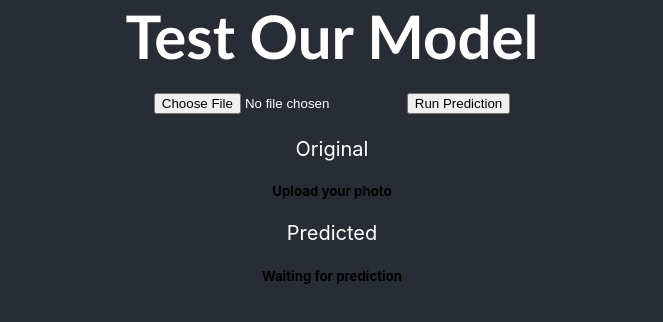
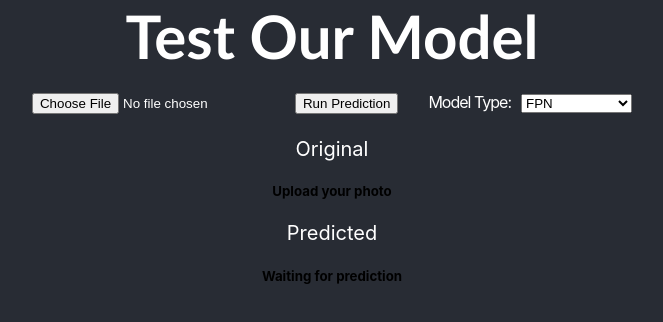
Before and after one commit to rtx-abir/City-streets-Image-segmentation, a React (Create React App) app in the folder frontend/: page / in a window 1280 px wide. Shown: the top 322 px of the page, without its empty margins (308-971 px from the left). Built offline with nearby package versions, Linux system fonts and the light colour scheme.

Commit message:
dropdown

```diff
--- a/frontend/src/App.css
+++ b/frontend/src/App.css
@@ -42,6 +42,7 @@
 
 .fileInput {
   color: white;
+  margin-right: 10px;
 }
 
 .pred-img {
@@ -51,3 +52,14 @@
   overflow: hidden;
   padding-bottom: 30px;
 }
+
+.submitButton {
+  margin-right: 30px;
+}
+
+.model-type-label {
+  color: white;
+  margin-right: 10px;
+  letter-spacing: -1px;
+  font-weight: 400;
+}
--- a/frontend/src/App.js
+++ b/frontend/src/App.js
@@ -7,7 +7,8 @@ function App() {
 
   const [image, setImage] = useState({ preview: "", raw: "" });
   const [predictedImage, setPredictedImage] = useState({url: ""});
-  const [loading, setLoading] = useState(false)
+  const [loading, setLoading] = useState(false);
+  const [modelType, setModelType] = useState("model_fpn");
 
   const handleImageChange = e => {
     if (e.target.files.length) {
@@ -18,6 +19,10 @@ function App() {
     }
   };
 
+  const handleDropdownChange = e => {
+    setModelType(e.target.value)
+  }
+
   const handlePrediction = e => {
     e.preventDefault();
 
@@ -26,6 +31,18 @@ function App() {
     form_data.append('image', image.raw);
 
     let url = 'http://localhost:5000/predict';
+
+    if(modelType == "model_fpn_multi")
+      url = url + "_multi"
+
+    else if(modelType == "model_unet")
+      url = url + "_unet"
+
+    else if(modelType == "model_fpn")
+      url = url + "_fpn"
+
+    else
+      url = url + "_linknet"
 
     axios.post(url, form_data, {
       headers: {
@@ -39,11 +56,9 @@ function App() {
 
         })
         .catch(err => console.log(err))
-    console.log(predictedImage)
   }
 
   return (
-
     <div className="App">
       <div className="Title">
         Test Our Model
@@ -58,6 +73,13 @@ function App() {
           onClick={handlePrediction}>
             Run Prediction
         </button>
+        <label for="model_type" className="model-type-label">Model Type:</label>
+        <select name="model_type" onChange={handleDropdownChange}>
+          <option value="model_fpn">FPN</option>
+          <option value="model_unet">UNET</option>
+          <option value="model_linknet">LINKET</option>
+          <option value="model_fpn_multi">FPN Multiclass</option>
+        </select>
       </div>
       <div className="original-text">
         Original
```
